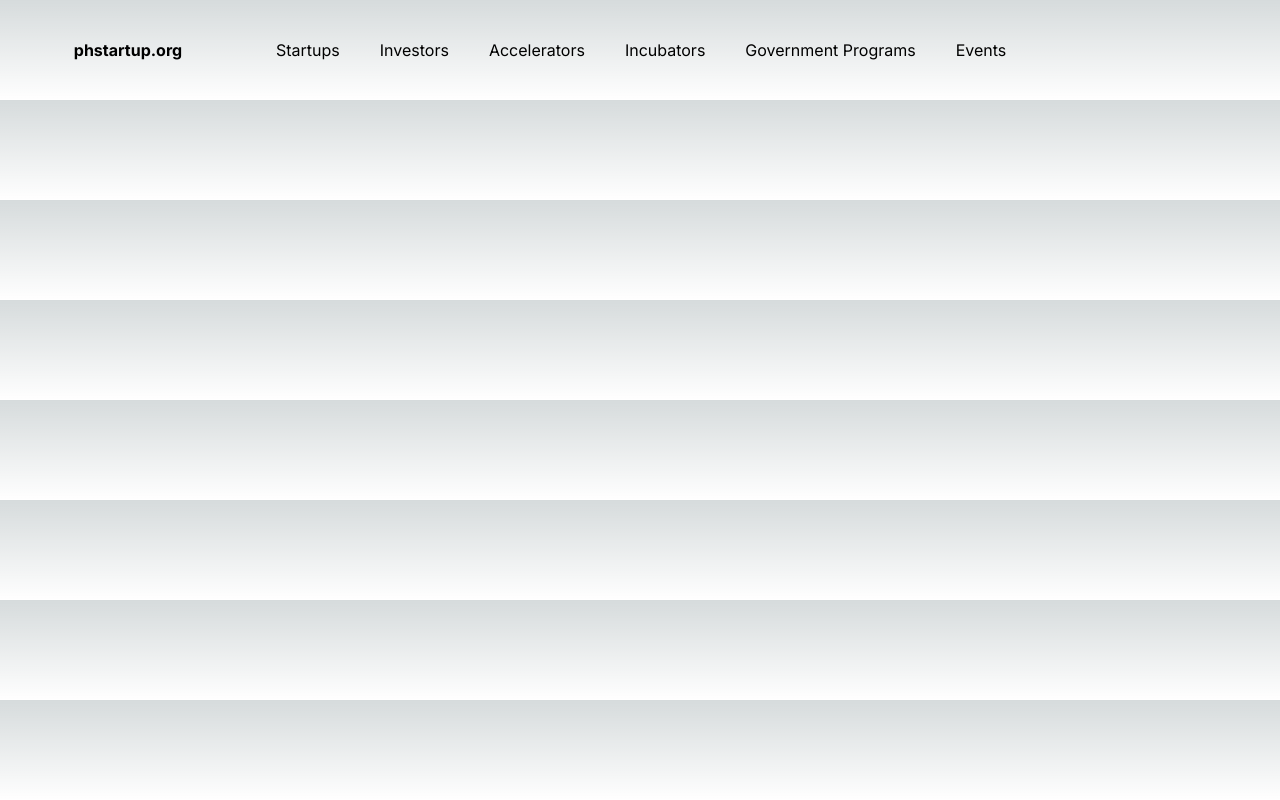
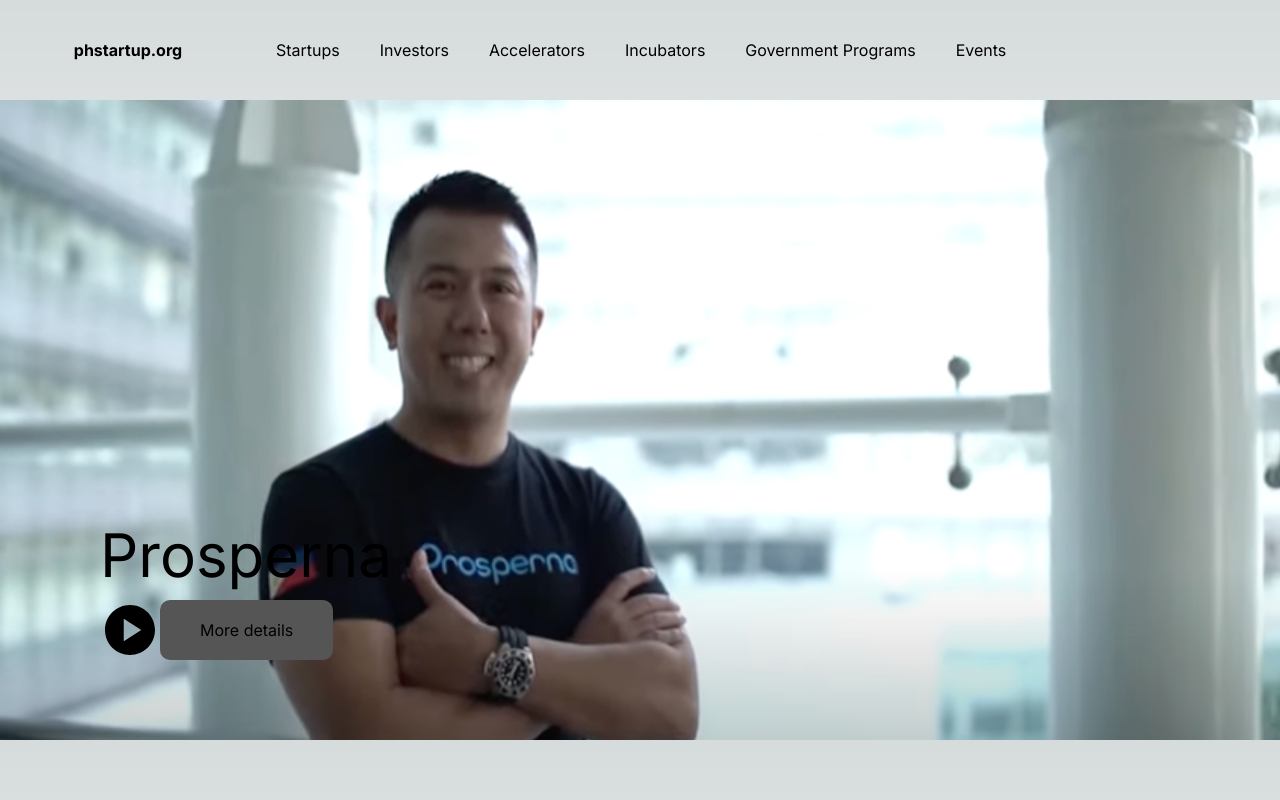
Before and after one commit to phstartup/phstartup_web, a Next.js app: page / in a window 1280 px wide. Built offline with nearby package versions, Linux system fonts and the light colour scheme.

Commit message:
homepage

```diff
--- a/package.json
+++ b/package.json
@@ -9,6 +9,10 @@
     "lint": "next lint"
   },
   "dependencies": {
+    "@emotion/react": "^11.11.1",
+    "@emotion/styled": "^11.11.0",
+    "@mui/icons-material": "^5.11.16",
+    "@mui/material": "^5.13.4",
     "autoprefixer": "10.4.14",
     "eslint": "8.42.0",
     "eslint-config-next": "13.4.4",
--- /dev/null
+++ b/src/components/buttons/btn.js
@@ -0,0 +1,23 @@
+import React from 'react';
+import Color from '@/util/Color'
+function btn(props) {
+    return (
+        <div style={{
+            paddingLeft: 40,
+            paddingRight: 40,
+            height: 60,
+            display: 'flex',
+            alignContent: 'center',
+            alignItems: 'center',
+            float: 'left',
+            backgroundColor: Color.gray,
+            borderRadius: 10
+        }}>
+            {
+                props.title
+            }
+        </div>
+    );
+}
+
+export default btn;
--- /dev/null
+++ b/src/components/featured/index.js
@@ -0,0 +1,62 @@
+"use client";
+import React from 'react';
+import SampleImage from '@/assets/sample.png'
+import Image from 'next/image'
+import {  SvgIcon } from '@mui/material';
+import { PlayCircle } from '@mui/icons-material';
+import Button from '@/components/buttons/btn.js'
+
+function index(props) {
+    return (
+        <div style={{
+            width: '100%',
+            height: '80vh',
+            float: 'left',
+            position: 'relative'
+        }}>
+            <div style={{
+                float: 'left',
+                width: '100%',
+                height: '80vh',
+            }}>
+                <Image
+                    src={SampleImage}
+                    style={{
+                        width: '100%',
+                        height: '100%'
+                    }}
+                />
+            </div>
+            <div style={{
+                position:'absolute',
+                width: '100%',
+                bottom: '10vh',
+                left: 0,
+                paddingLeft: 100
+            }}>
+                <h1 style={{
+                    fontSize: 60
+                }}>Prosperna</h1>
+                <div style={{
+                    float: 'left',
+                    width: '100%',
+                    display: 'flex',
+                    alignContent: 'center',
+                    alignItems: 'center'
+                }}>
+                    <SvgIcon
+                        component={PlayCircle}
+                        style={{
+                            fontSize: 60,
+                            float: 'left'
+                        }}
+                        />
+                    <Button title="More details"/>
+                </div>
+
+            </div>
+        </div>
+    );
+}
+
+export default index;
--- a/src/pages/home/index.js
+++ b/src/pages/home/index.js
@@ -1,12 +1,15 @@
 import React from 'react';
 import Header from '@/components/header'
+import Featured from '@/components/featured'
 
 function index(props) {
     return (
         <div style={{
-            width: '100%'
+            width: '100%',
+            float: 'left'
         }}>
             <Header/>
+            <Featured/>
         </div>
     );
 }
--- /dev/null
+++ b/src/util/Color.js
@@ -0,0 +1,3 @@
+export default{
+    gray: '#555'
+}
```
Also changed, not shown: src/assets/sample.png (added), 1 other file (tests, documents, lock files or other folders).
